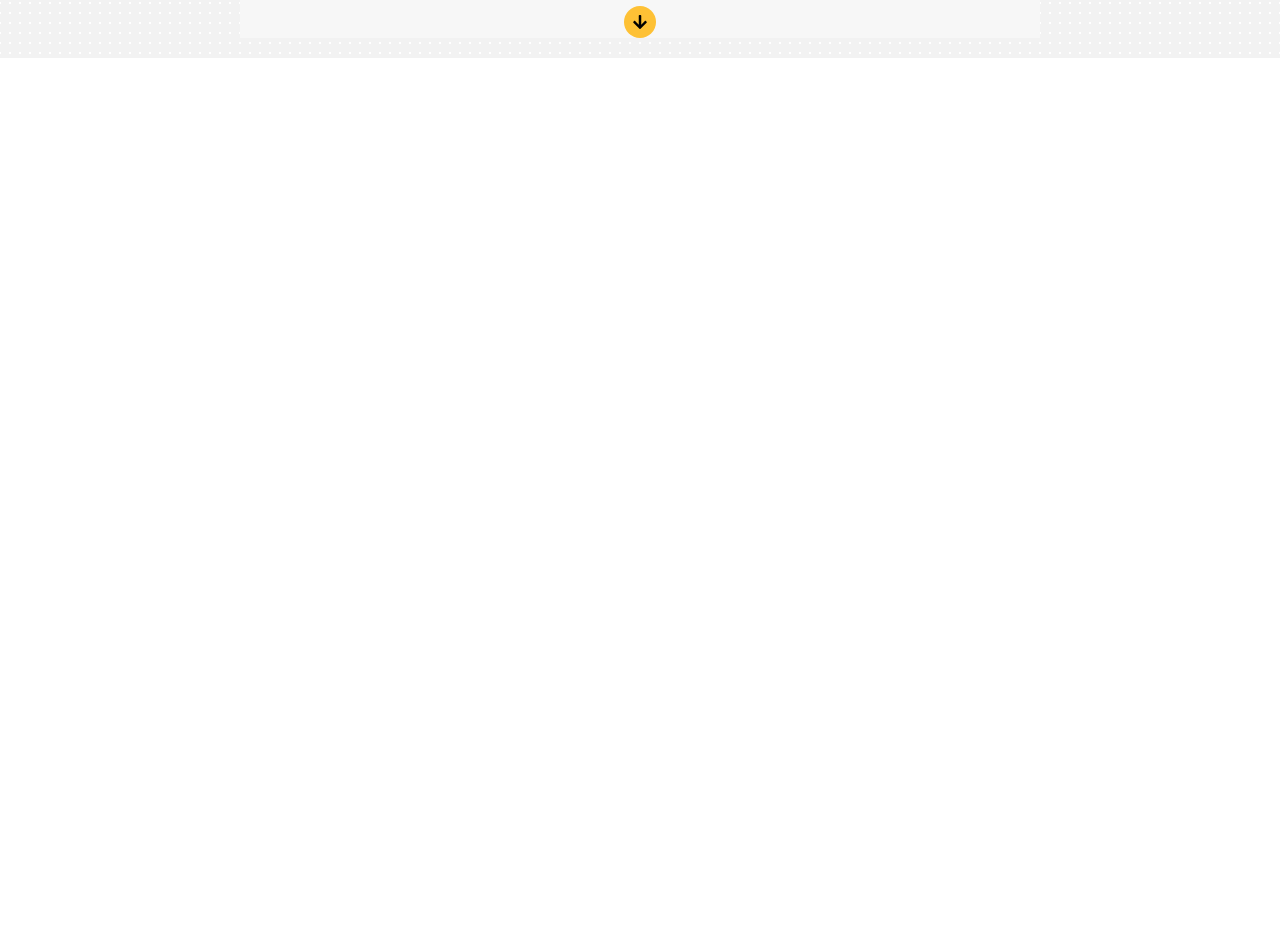
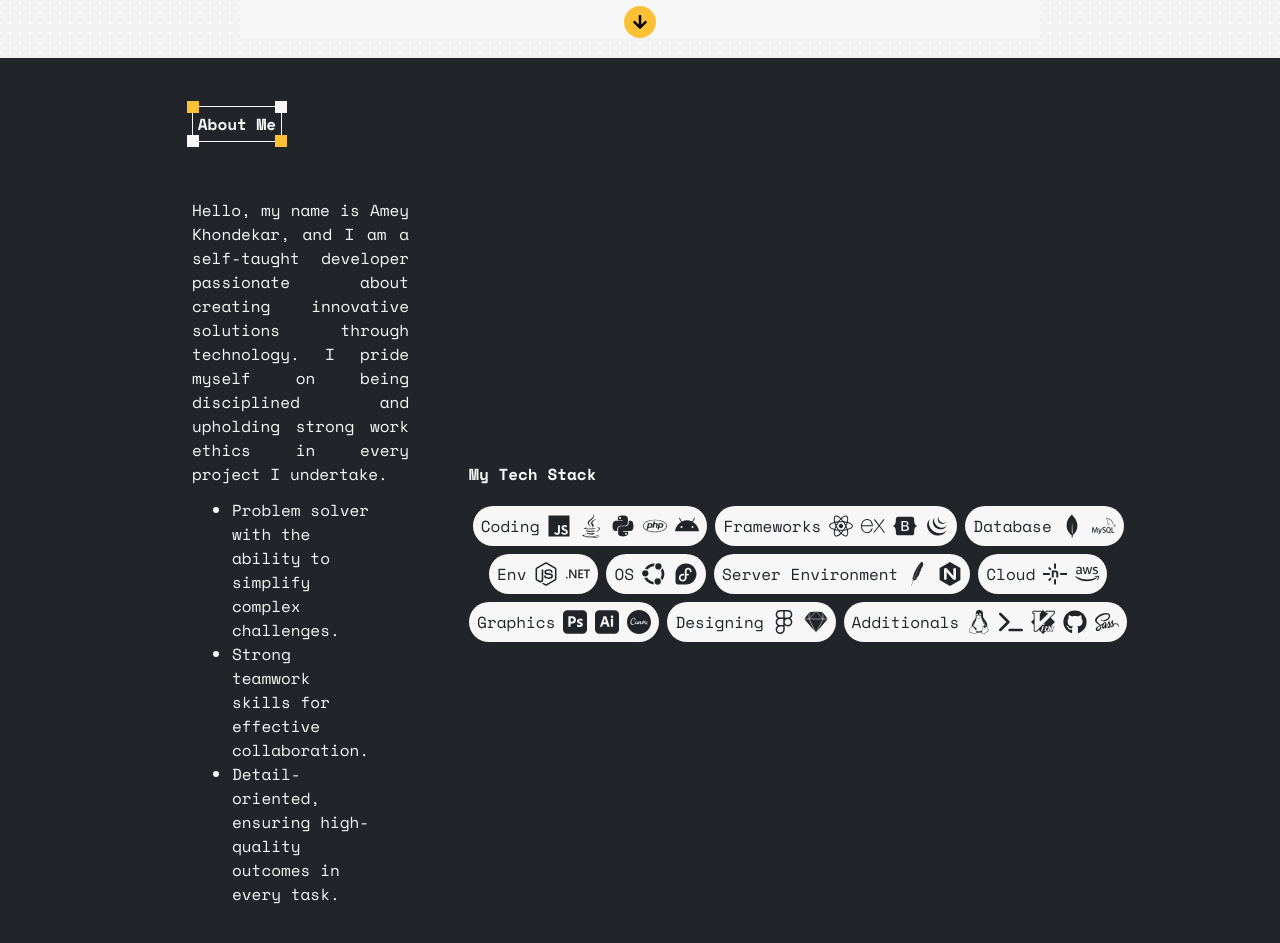
Before and after one commit to Code-Hopper/nx-code-hopper-portfolio, a Next.js app: page / in a window 1280 px wide. Shown: the part 1433-2376 px from the top of the page. Before the commit the page ends 1491 px from the top, so only its background shows below. Built offline with nearby package versions, Linux system fonts and the light colour scheme.

Commit message:
about me section start

```diff
--- a/src/app/page.jsx
+++ b/src/app/page.jsx
@@ -3,6 +3,7 @@
 import Heros from "@/components/sections/hero/hero.jsx"
 import MainPreks from '@/components/sections/mainPreks.jsx'
 import ServiceSection from '@/components/sections/serviceSelection/ServiceSection.jsx'
+import AboutSection from '@/components/sections/aboutSection'
 
 const page = () => {
   return (
@@ -10,6 +11,7 @@
       <Heros />
       <MainPreks />
       <ServiceSection />
+      <AboutSection />
     </>
   )
 }
--- /dev/null
+++ b/src/components/sections/aboutSection.jsx
@@ -0,0 +1,122 @@
+import React from 'react'
+
+import { FaJava, FaPython, FaJs, FaBootstrap, FaReact, FaNodeJs, FaPhp, FaAndroid, FaUbuntu, FaFedora, FaAws, FaFigma, FaLinux, FaTerminal, FaGithub, FaSketch, FaSass } from 'react-icons/fa6'
+import { SiExpress, SiMongodb, SiMysql, SiDotnet, SiApache, SiNginx, SiNetlify, SiAdobephotoshop, SiAdobeillustrator, SiCanva, SiVim } from "react-icons/si";
+import { BiLogoJquery } from "react-icons/bi";
+
+const AboutSection = () => {
+    return (
+        <>
+            <div className='about-me bg-[var(--secondaryColor)] py-10'>
+                <div className='about-content content-container'>
+
+                    <div id='title-card-element' className='!border-[var(--thirdColor)] text-[var(--thirdColor)]'>
+                        <div className='card-box card-box-1'></div>
+                        <div className='card-box card-box-2 !bg-[var(--thirdColor)]'></div>
+                        <div className='card-box card-box-3 !bg-[var(--thirdColor)]'></div>
+                        <div className='card-box card-box-4'></div>
+                        <span className='title-text'>About Me</span>
+                    </div>
+
+                    <div className='flex flex-col md:flex-row gap-15'>
+
+                        <div className='text-[var(--thirdColor)] py-14 flex flex-col gap-3 flex-1'>
+                            <p className='text-justify'>
+                                Hello, my name is Amey Khondekar, and I am a self-taught developer passionate about creating innovative solutions through technology. I pride myself on being disciplined and upholding strong work ethics in every project I undertake.
+                            </p>
+                            <ul className='list-disc px-10'>
+                                <li>Problem solver with the ability to simplify complex challenges.</li>
+                                <li>Strong teamwork skills for effective collaboration.</li>
+                                <li>Detail-oriented, ensuring high-quality outcomes in every task.</li>
+                            </ul>
+                        </div>
+
+
+                        <div className="flex-1 flex flex-col items-start justify-center gap-5 text-[var(--thirdColor)]">
+                            <span className="font-bold w-full text-center text-start">My Tech Stack</span>
+                            <div className="flex flex-col gap-2 overflow-auto" style={{ maxWidth: "100%", whiteSpace: "nowrap" }}>
+
+                                <div className="flex gap-2 flex-wrap md:flex-nowrap overflow-x-auto justify-center">
+                                    <div className="tech-stack-tile">
+                                        <span>Coding</span>
+                                        <span><FaJs size={"24px"} /></span>
+                                        <span><FaJava size={"24px"} /></span>
+                                        <span><FaPython size={"24px"} /></span>
+                                        <span><FaPhp size={"24px"} /></span>
+                                        <span><FaAndroid size={"24px"} /></span>
+                                    </div>
+
+                                    <div className="tech-stack-tile">
+                                        <span>Frameworks</span>
+                                        <span><FaReact size={"24px"} /></span>
+                                        <span><SiExpress size={"24px"} /></span>
+                                        <span><FaBootstrap size={"24px"} /></span>
+                                        <span><BiLogoJquery size={"24px"} /></span>
+                                    </div>
+
+                                    <div className="tech-stack-tile">
+                                        <span>Database</span>
+                                        <span><SiMongodb size={"24px"} /></span>
+                                        <span><SiMysql size={"24px"} /></span>
+                                    </div>
+                                </div>
+
+                                <div className="flex gap-2 flex-wrap md:flex-nowrap overflow-x-auto justify-center">
+                                    <div className="tech-stack-tile">
+                                        <span>Env</span>
+                                        <span><FaNodeJs size={"24px"} /></span>
+                                        <span><SiDotnet size={"24px"} /></span>
+                                    </div>
+
+                                    <div className="tech-stack-tile">
+                                        <span>OS</span>
+                                        <span><FaUbuntu size={"24px"} /></span>
+                                        <span><FaFedora size={"24px"} /></span>
+                                    </div>
+
+                                    <div className="tech-stack-tile">
+                                        <span>Server Environment</span>
+                                        <span><SiApache size={"24px"} /></span>
+                                        <span><SiNginx size={"24px"} /></span>
+                                    </div>
+
+                                    <div className="tech-stack-tile">
+                                        <span>Cloud</span>
+                                        <span><SiNetlify size={"24px"} /></span>
+                                        <span><FaAws size={"24px"} /></span>
+                                    </div>
+                                </div>
+
+                                <div className="flex gap-2 flex-wrap md:flex-nowrap overflow-x-auto justify-center">
+                                    <div className="tech-stack-tile">
+                                        <span>Graphics</span>
+                                        <span><SiAdobephotoshop size={"24px"} /></span>
+                                        <span><SiAdobeillustrator size={"24px"} /></span>
+                                        <span><SiCanva size={"24px"} /></span>
+                                    </div>
+
+                                    <div className="tech-stack-tile">
+                                        <span>Designing</span>
+                                        <span><FaFigma size={"24px"} /></span>
+                                        <span><FaSketch size={"24px"} /></span>
+                                    </div>
+
+                                    <div className="tech-stack-tile">
+                                        <span>Additionals</span>
+                                        <span><FaLinux size={"24px"} /></span>
+                                        <span><FaTerminal size={"24px"} /></span>
+                                        <span><SiVim size={"24px"} /></span>
+                                        <span><FaGithub size={"24px"} /></span>
+                                        <span><FaSass size={"24px"} /></span>
+                                    </div>
+                                </div>
+                            </div>
+                        </div>
+                    </div>
+                </div>
+            </div>
+        </>
+    )
+}
+
+export default AboutSection
--- a/src/styles/index.scss
+++ b/src/styles/index.scss
@@ -766,3 +766,18 @@
 
 
 // service end
+
+// about me start
+
+.tech-stack-tile{
+    display: flex;
+    gap: .5rem;
+    color: var(--secondaryColor);
+    background: var(--thirdColor);
+    border-radius: 24px;
+    justify-content: center;
+    align-items: center;
+    padding: .5rem;
+}
+
+// about me end
```
